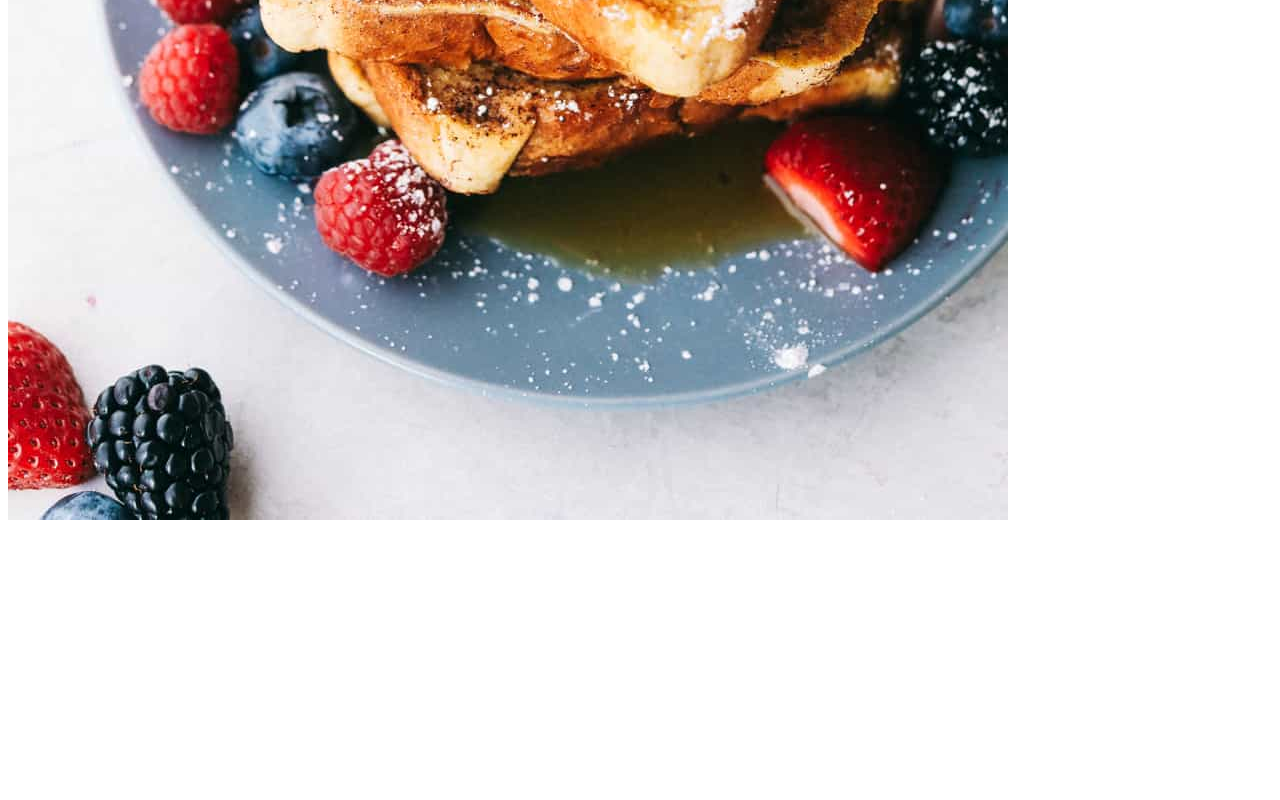
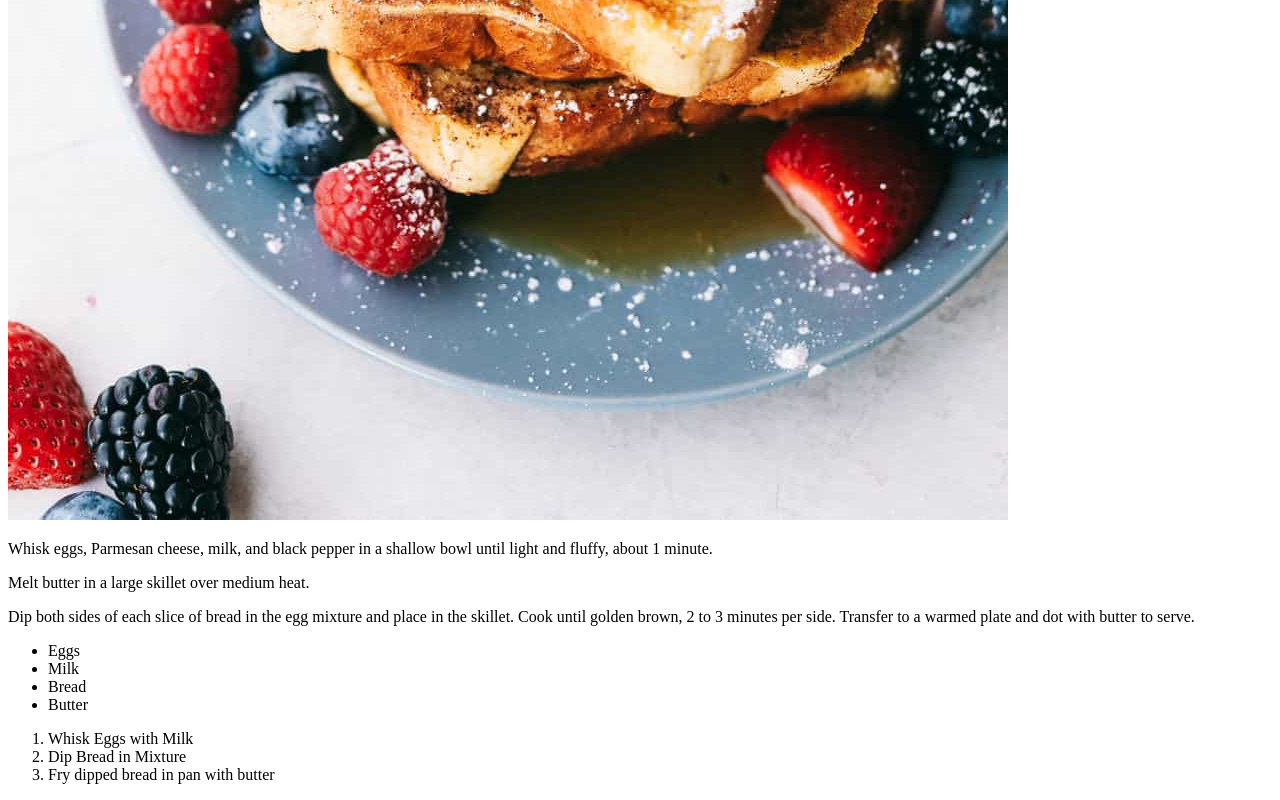
Before and after one commit to YassirAC/o-recipes, a plain HTML site: page recipes/french-toast.html in a window 1280 px wide. Shown: the part 1060-1860 px from the top of the page. Before the commit the page ends 1592 px from the top, so only its background shows below. Drawn offline with Linux system fonts and the light colour scheme.

Commit message:
Add description to french-toast.html

```diff
--- a/recipes/french-toast.html
+++ b/recipes/french-toast.html
@@ -9,5 +9,19 @@
  <body>
     <h1>French Toast</h1>
     <img src="french_toast.jpg" alt="Image of french toast">
+    <p>Whisk eggs, Parmesan cheese, milk, and black pepper in a shallow bowl until light and fluffy, about 1 minute.
+    <p>Melt butter in a large skillet over medium heat.</p>
+    <p>Dip both sides of each slice of bread in the egg mixture and place in the skillet. Cook until golden brown, 2 to 3 minutes per side. Transfer to a warmed plate and dot with butter to serve.</p>
+    <ul>
+        <li>Eggs</li>
+        <li>Milk</li>
+        <li>Bread</li>
+        <li>Butter</li>
+    </ul>
+    <ol>
+        <li>Whisk Eggs with Milk</li>
+        <li>Dip Bread in Mixture</li>
+        <li>Fry dipped bread in pan with butter</li>
+    </ol>
  </body>
 </html>
```
